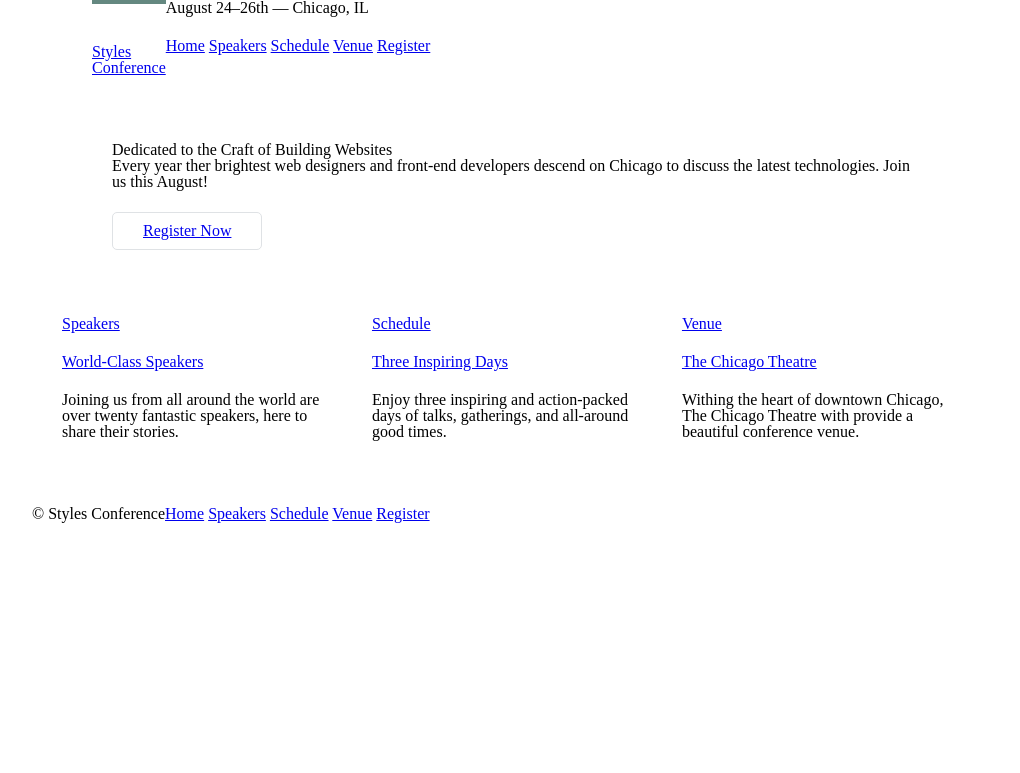
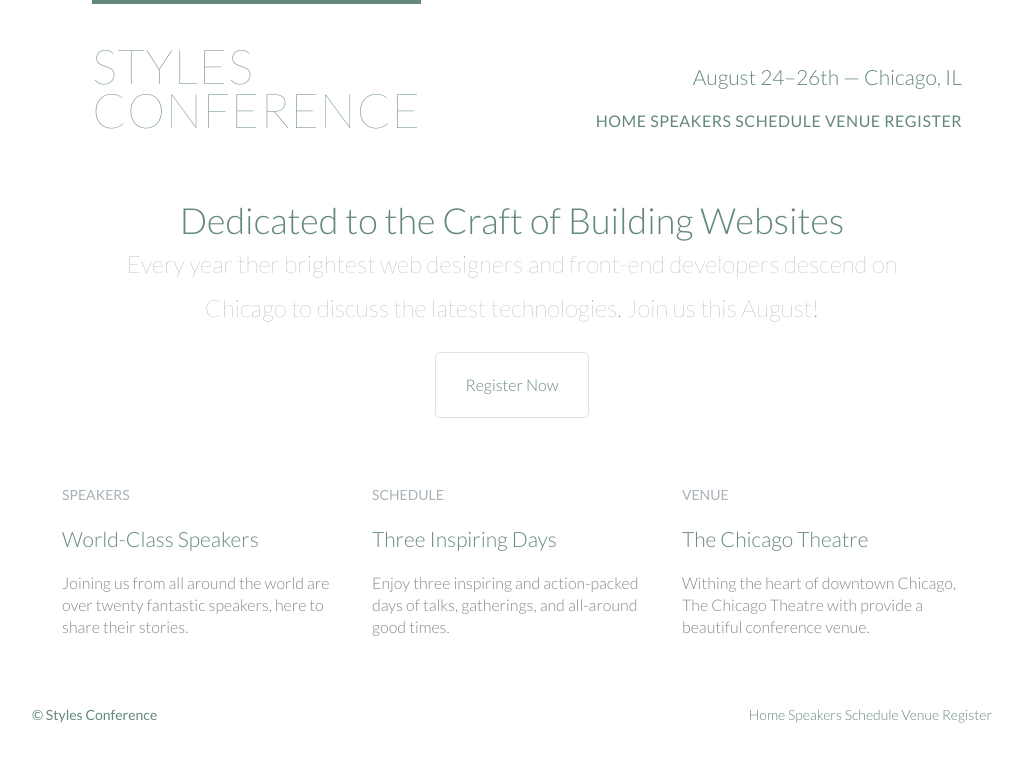
Before and after one commit to MNesci/Styles-Conference-Project, a plain HTML site: page index.html in a window 1280 px wide. Shown: the whole page, without its empty margins (128-1148 px from the left). Drawn offline with Linux system fonts and the light colour scheme.

Commit message:
Add typography styling to all pages
Added typography styling to all headers and footers, and the main content of index.html

```diff
--- a/index.html
+++ b/index.html
@@ -6,6 +6,7 @@
         <meta name="viewport" content="width=device-width, initial-scale=1.0">
         <title>Styles Conference</title>
         <link rel="stylesheet" href="./styles/style.css">
+        <link href="https://fonts.googleapis.com/css2?family=Lato:ital,wght@0,100;0,300;0,400;0,700;0,900;1,100;1,300;1,400;1,700;1,900&display=swap" rel="stylesheet">
     </head>
 
 
@@ -14,8 +15,8 @@
         <section class="container">
             <h1 class="logo"><a href="./index.html">Styles <br> Conference</a></h1>
         </section>
-        <h3>August 24&ndash;26th &mdash; Chicago, IL</h3>
-        <nav>
+        <h3 class="tagline">August 24&ndash;26th &mdash; Chicago, IL</h3>
+        <nav class="primary-nav nav">
             <a href="./index.html">Home</a>
             <a href="./speakers.html">Speakers</a>
             <a href="./schedule.html">Schedule</a>
@@ -32,7 +33,7 @@
 
     <section class="col-container">
         <!-- Speakers-->
-        <section class="col-1-3">
+        <section class="teaser col-1-3">
             <a href="./speakers.html">
                 <h5>Speakers</h5>
                 <h3>World-Class Speakers</h3>
@@ -40,7 +41,7 @@
             <p>Joining us from all around the world are over twenty fantastic speakers, here to share their stories.</p>
         </section><!--
             Schedule
-        --><section class="col-1-3">
+        --><section class="teaser col-1-3">
             <a href="./schedule.html">
                 <h5>Schedule</h5>
                 <h3>Three Inspiring Days</h3>
@@ -48,7 +49,7 @@
             <p>Enjoy three inspiring and action-packed days of talks, gatherings, and all-around good times.</p>
         </section><!--
             Venue
-        --><section class="col-1-3">
+        --><section class="teaser col-1-3">
             <a href="./venue.html">
                 <h5>Venue</h5>
                 <h3>The Chicago Theatre</h3>
@@ -59,7 +60,7 @@
 
     <footer class="container primary-footer clearfix">
         <small>&copy; Styles Conference</small>
-        <nav>
+        <nav class="nav">
             <a href="index.html">Home</a>
             <a href="spearkers.html">Speakers</a>
             <a href="schedule.html">Schedule</a>
--- a/styles/style.css
+++ b/styles/style.css
@@ -40,6 +40,78 @@ q:before, q:after {
 table {
 	border-collapse: collapse;
 	border-spacing: 0;
+}
+
+
+/*
+----------------------------------------
+Custom Styles
+----------------------------------------
+*/
+
+body {
+    color: #888;
+    font: 300 16px/22px "Lato", "Open Sans", "Helvetica Neue", Helvetica, Arial, sans-serif;
+}
+
+h1, h3, h4, h5, p {
+    margin-bottom: 22px;
+}
+
+h1, h2, h3, h4 {
+    color: #648880;
+}
+
+h1 {
+    font-size: 36px;
+    line-height: 44px;
+}
+
+h2 {
+    font-size: 24px;
+    line-height: 44px;
+}
+
+h3 {
+    font-size: 21px;
+}
+
+h4 {
+    font-size: 18px;
+}
+
+h5 {
+    color: #a9b2b9;
+    font-size: 14px;
+    font-weight: 400;
+    text-transform: uppercase;
+}
+
+strong {
+    font-weight: 400;
+}
+
+cite, em {
+    font-style: italic;
+}
+
+/*
+-------------------------------------------
+Links
+-------------------------------------------
+*/
+
+a:hover {
+    color: #a9b2b9;
+}
+
+a {
+    color: #648880;
+    text-decoration: none;
+}
+
+p a {
+    border-bottom: 1px solid #dfe2e5;
 }
 
 /*
@@ -98,7 +170,35 @@ Primary header
     float: left;
     padding: 40px 0 22px 0;
     border-top: 4px solid #648880;
+    font-size: 48px;
+    line-height: 44px;
+    font-weight: 100;
+    text-transform: uppercase;
+    letter-spacing: .5px;
 }
+
+.tagline {
+    margin: 66px 0 22px 0;
+    text-align: right;
+}
+
+.primary-nav {
+    font-size: 140x;
+    font-weight: 400;
+    letter-spacing: .5px;
+    text-transform: uppercase;
+}
+
+/*
+-------------------------------------
+Navigation
+-------------------------------------
+*/
+
+.nav {
+    text-align: right;
+}
+
 
 /*
 -------------------------------------
@@ -108,10 +208,15 @@ Primary footer
 
 .primary-footer {
     padding: 44px 0 44px 0;
+    color: #648880;
+    font-size: 14px;
+    padding-bottom: 44px;
+    padding-top: 44px;
 }
 
 .primary-footer small {
     float: left;
+    font-weight: 400;
 }
 
 
@@ -134,16 +239,6 @@ Clearfix
 .clearfix {
     clear: both;
     *zoom: 1;
-}
-
-/*
---------------------------------------------
-Typography
---------------------------------------------
-*/
-
-h1, h3, h4, h5, p {
-    margin-bottom: 22px;
 }
 
 /*
@@ -171,4 +266,20 @@ Home
 
 .hero {
     padding: 22px 80px 66px 80px;
+    line-height: 44px;
+    text-align: center;
 }
+
+.hero h2 {
+    font-size: 36px;
+}
+
+.hero p {
+    font-size: 24px;
+    font-size: 24px;
+    font-weight: 100;
+}
+
+.teaser a:hover h3 {
+    color: #a9b2b9;
+}
```
Also changed, not shown: register.html (+8 -8 lines), schedule.html (+8 -8 lines), speakers.html (+8 -8 lines), venue.html (+8 -8 lines). Lines whose indentation alone changed are shown as unchanged.
